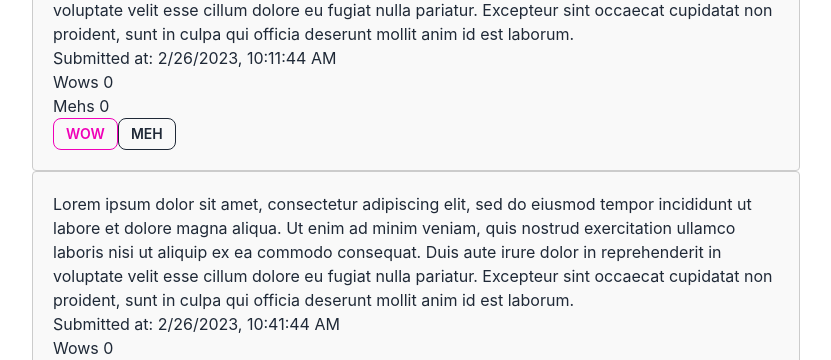
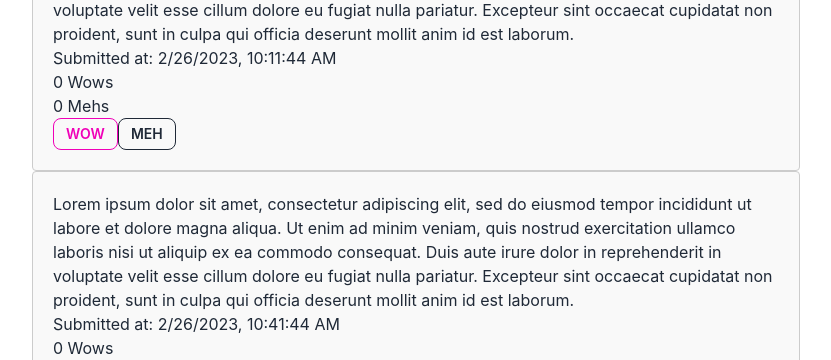
Before and after one commit to CodeOp-tech/final-project-fspt13-team-2, a React (Create React App) app in the folder client/: page / in a window 1280 px wide. Shown: the part 440-800 px from the top of the page, without its empty margins (224-1055 px from the left). Built offline with nearby package versions, Linux system fonts and the light colour scheme.

Commit message:
few little updates

```diff
--- a/client/src/components/CommentsCard.js
+++ b/client/src/components/CommentsCard.js
@@ -4,8 +4,8 @@ export default function CommentsCard({ comment, wowCount, mehCount, imageUrl, ti
             <p>{comment}</p>
             {imageUrl && <img src={imageUrl} alt="comment-image" />}
             <p>Submitted at: {new Date(timestamp).toLocaleString()}</p>
-            <p>Wows {wowCount} </p>
-            <p>Mehs {mehCount}</p>
+            <p>{wowCount} Wows</p>
+            <p>{mehCount} Mehs</p>
 
             <div className="vote-buttons">
                 <button className="btn btn-sm btn-outline btn-secondary" onClick={onWow}>Wow</button>
```
